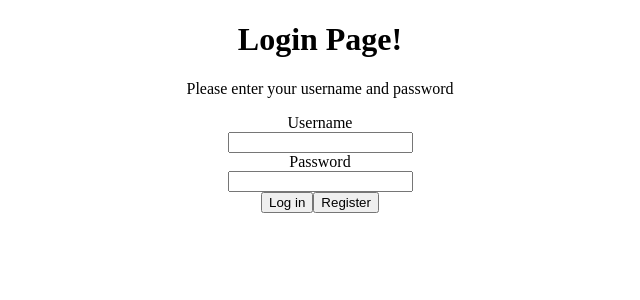
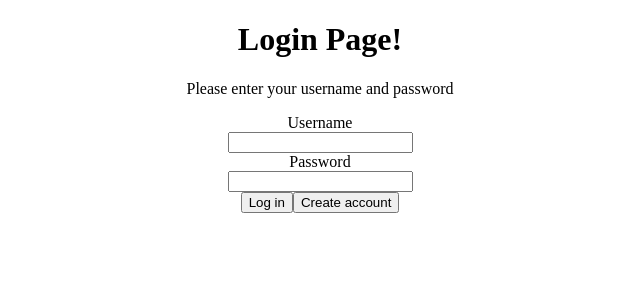
Before and after one commit to CaptDany/Bancojidotas, a React (Create React App) app: page / in a window 1280 px wide. Shown: the top 300 px of the page, without its empty margins (320-960 px from the left). Built offline with nearby package versions, Linux system fonts and the light colour scheme.

Commit message:
switch case
replaced if else to switch case

```diff
--- a/src/App.js
+++ b/src/App.js
@@ -9,36 +9,28 @@ function App() {
   const [currentPage, setCurrentPage] = useState("Login");
   const [users, setUsers] = useState([]);
 
-  let content;
-  if (isSignedIn) {
-    content = <Cards />;
-  } else if (currentPage === "Register") {
-    content = (
-      <Register
+
+  switch (currentPage) {
+    case "Login": return <Login
       users={users}
       setUsers={setUsers}
       username={username}
       setUsername={setUsername}
       password={password}
       setPassword={setPassword}
-        setCurrentPage={setCurrentPage}
-      />
-    );
-  } else {
-    content = (
-      <Login
+      setCurrentPage={setCurrentPage} />;
+    case "Register": return <Register
       users={users}
       setUsers={setUsers}
       username={username}
       setUsername={setUsername}
       password={password}
       setPassword={setPassword}
-        setCurrentPage={setCurrentPage}
-      />
-    );
+      setCurrentPage={setCurrentPage} />;
+    case 'Cards': return <Cards />
+    default:
+      return null;
   }
-
-  return <div className="App">{content}</div>;
 }
 
 function Cards() {
@@ -100,7 +92,7 @@ function Cards() {
     </div>
   ));
   return (
-    <div>
+    <div className="App">
       <label htmlFor="Card number">Enter your card number</label>
       <br />
       <input
@@ -123,14 +115,13 @@ function Cards() {
 function Login({
   setCurrentPage,
   users,
-  setUsers,
   username,
   setUsername,
   password,
   setPassword,
 }) {
   return (
-    <div>
+    <div className="App">
       <h1>Login Page!</h1>
       <p>Please enter your username and password</p>
       <label htmlFor="username">Username</label>
@@ -178,7 +169,7 @@ function Login({
           setCurrentPage("Register");
         }}
       >
-        Register
+        Create account
       </button>
     </div>
   );
@@ -197,6 +188,7 @@ function Register({
     <div className="App">
       <div>
         <h1>Register User</h1>
+        <p>Please create a username and password</p>
       </div>
       <div>
         <form>
@@ -233,7 +225,7 @@ function Register({
               console.log(users);
             }}
           >
-            submit
+            Save
           </button>
           <button
             onClick={(e) => {
@@ -242,7 +234,7 @@ function Register({
               //setRegister(true);
             }}
           >
-            Log in
+            Back to Login
           </button>
           <br />
         </form>
```
Lines whose indentation alone changed are shown as unchanged.
